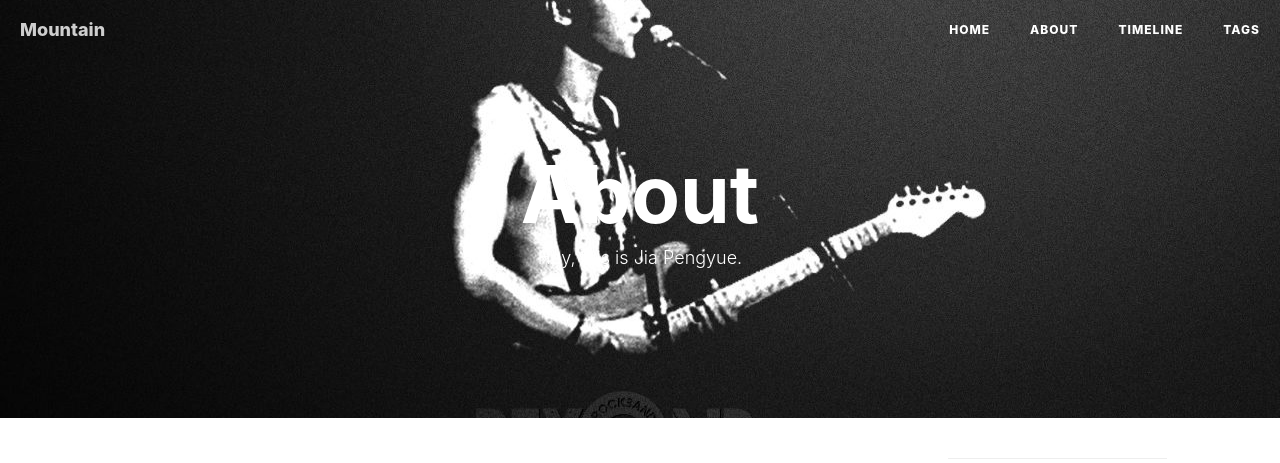
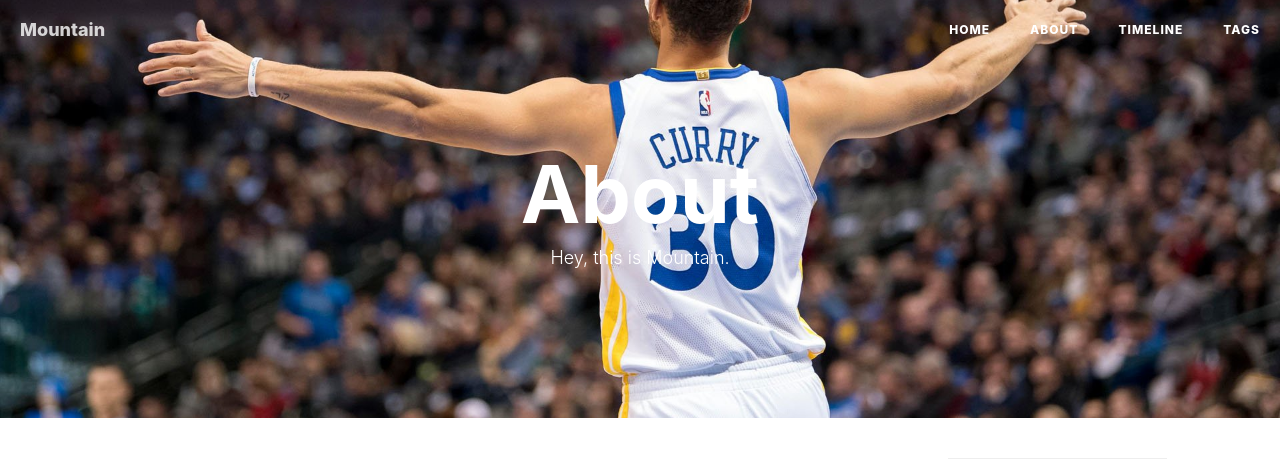
Before and after one commit to mountain410/m-blog, a Jekyll site: the page built from about.html, in a window 1280 px wide and 1400 px high. Shown: the top 463 px of the window. Built offline with Jekyll 4.4.1, drawn with Linux system fonts in a browser that asks for light colours; nearby versions of some CDN libraries; comment, search, counter and statistics services are not loaded; some of the changed text lies outside the part shown.

Commit message:
update img

```diff
--- a/_includes/footer.html
+++ b/_includes/footer.html
@@ -62,14 +62,9 @@
                     <span id="busuanzi_container_site_uv">
                         👣 <span id="busuanzi_value_site_uv"></span> person-time
                     </span>
-                    <!-- <iframe
-                        style="margin-left: 2px; margin-bottom:-5px;"
-                        frameborder="0" scrolling="0" width="91px" height="20px"
-                        src="https://badgen.net/github/stars/Jia-py/Jia-py.github.io" >
-                    </iframe> -->
                     <br>
-                    Copyright &copy; jiapy.space {{ site.time | date: '%Y' }} ICP证:
-                    <span><img src="https://cdn.jsdelivr.net/gh/Jia-py/Jia-py.github.io/img/icp.png"></span>
+                    Copyright &copy; mountain410.space {{ site.time | date: '%Y' }} ICP证:
+                    <span><img src="{{ site.baseurl }}/img/icp.png"></span>
                     <a href="https://beian.miit.gov.cn/" target="_blank">浙ICP备2021005578号-1</a>
                 </p>
             </div>
--- a/_includes/head.html
+++ b/_includes/head.html
@@ -11,7 +11,7 @@
     <meta name="viewport" content="width=device-width, initial-scale=1">
     <meta name="description" content="{{ site.description }}">
     <meta name="keyword"  content="{{ site.keyword }}">
-    <link rel="shortcut icon" href="{{ assets_base_url }}/img/favicon.ico">
+    <link rel="shortcut icon" href="{{ assets_base_url }}/img/blog-icon.ico">
 
     <title>{% if page.title %}{{ page.title }} - {{ site.SEOTitle }}{% else %}{{ site.SEOTitle }}{% endif %}</title>
 
--- a/about.html
+++ b/about.html
@@ -1,7 +1,7 @@
 ---
 layout: page
 title: "About"
-description: "Hey, this is Jia Pengyue."
+description: "Hey, this is Mountain."
 header-img: "img/about-bg.jpg"
 ---
 <br>
--- a/tags.html
+++ b/tags.html
@@ -63,7 +63,7 @@
 			  	<span class="fa fa-tag listing-seperator" id="{{ tag[0] }}">
 					<div style="display:flex">
 						<div style="flex-grow: 1;CURSOR:pointer">
-							<img src="https://cdn.jsdelivr.net/gh/Jia-py/Jia-py.github.io/img/arrow.png" style="height:34px;width:34px;margin-bottom:10px;transition-duration:.5s;">
+							<img src="{{ site.baseurl }}/img/arrow.png" style="height:34px;width:34px;margin-bottom:10px;transition-duration:.5s;">
 						</div>
 						<div style="flex-grow:10;CURSOR:pointer">
 							<p class="tag-text" style="margin:0 0 0">{{ tag[0] }}</p>
```
Also changed, not shown: img/404-bg.jpg, img/about-bg.jpg, img/blog-icon.ico (added), img/favicon.ico (deleted), img/home-bg.jpg, img/icon_wechat.png (deleted), img/math1.jpg (deleted).
